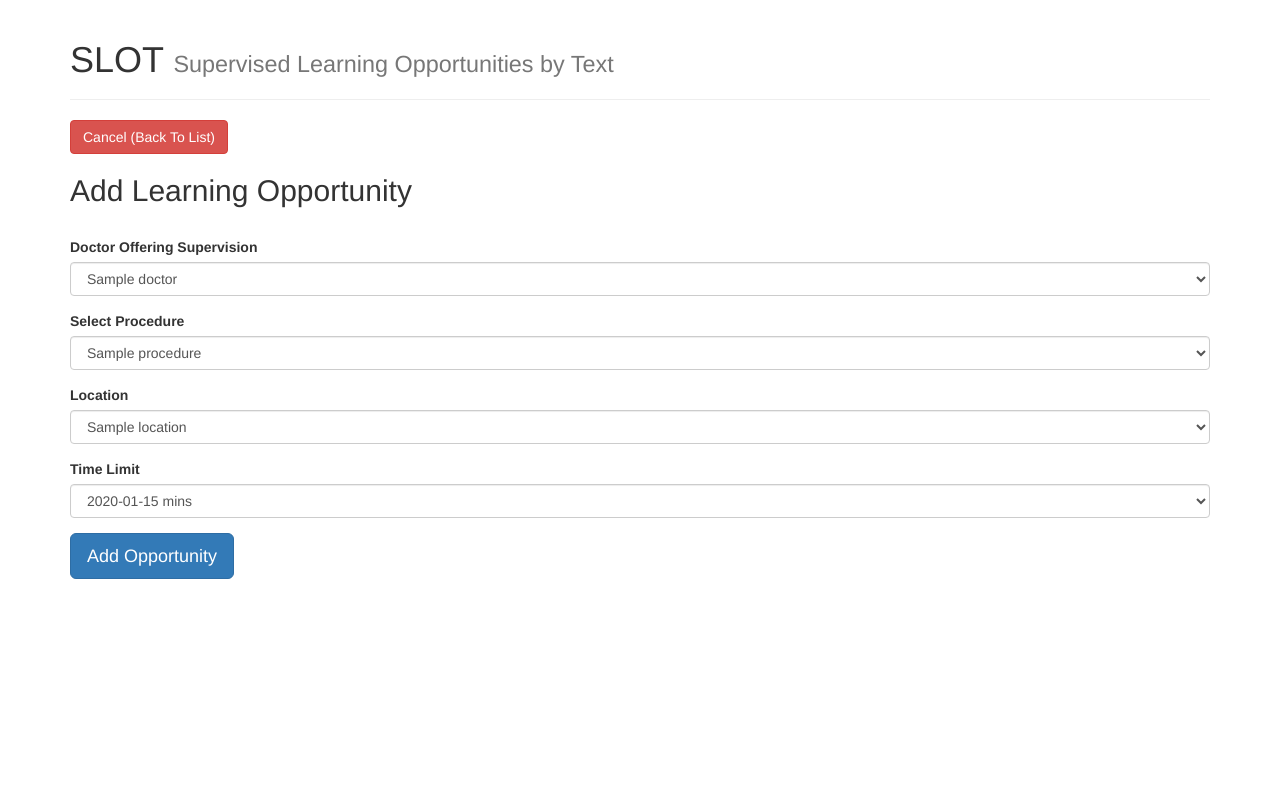
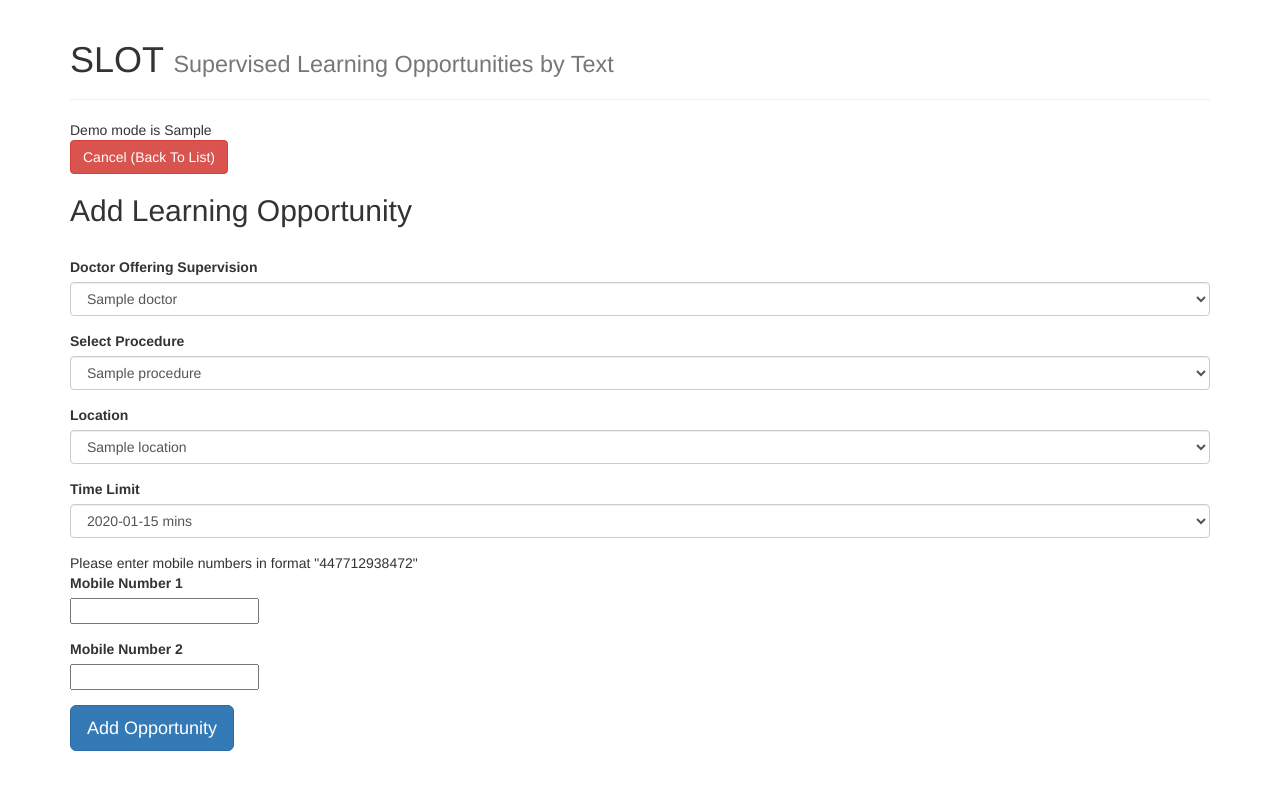
Before and after one commit to nhshd-slot/slot, a Flask app: template templates/new_procedure.html in a window 1280 px wide. Run offline with Flask 2, Linux system fonts and the light colour scheme; the template is opened without the code that fills it: most values are stand-ins (such as "Sample title", 1, 10 or a date in 2020); parts of the project's set-up code (start-up, migrations or seed data) failed here and were passed over; some libraries are stand-ins or nearby versions.

Commit message:
Fix up demo mode for deployment to heroku

```diff
--- a/app.py
+++ b/app.py
@@ -68,8 +68,10 @@ def render_new_procedure_form():
     locations = db.get_locations()
     timeframes = db.get_timeframes()
     doctors = db.get_doctors()
+    demo_mode2 = config.demo_mode
+    print(str.format("Demo mode is: {0}", demo_mode2))
     return flask.render_template('new_procedure.html', procedures = procedures, locations = locations,
-                                 timeframes = timeframes, doctors = doctors, demo_mode = config.demo_mode)
+                                 timeframes = timeframes, doctors = doctors, demo_mode = demo_mode2)
 
 
 # Endpoint for new opportunity form submission
--- a/messaging.py
+++ b/messaging.py
@@ -36,6 +36,7 @@ def remove_unique_ref(ref):
 
 def broadcast_procedure(procedure, location, duration, doctor, ref_id, demo_mobiles=None):
     message_ref = get_friendly_ref(ref_id)
+    print(str.format("Ref is {0}", ref_id))
     message = sms_generator.new_procedure_message(procedure, location, duration, doctor, message_ref)
 
     recipients = db.get_all_students()
@@ -60,14 +61,18 @@ def request_procedure(mobile, friendly_ref):
     try:
         opportunity = [d for d in list_of_opportunities if d['ref'] == int(friendly_ref)][0]
         opportunity_id = str(opportunity['id'])
+        print(str.format("Opportunity ID is {0}", opportunity_id))
 
         students = db.get_all_students()
+        print(students)
         int_mobile = int(mobile)
 
         if config.demo_mode:
+            print("Processing in demo mode so will use partially-redacted mobile number as name")
             student_name = str.format("XXXXX XXX{0}", mobile[-3:])
 
         else:
+            print("Processing in live mode")
             try:
                 student = [d for d in students if d['phone_number'] == int_mobile][0]
                 student_name = student['student']
@@ -75,7 +80,9 @@ def request_procedure(mobile, friendly_ref):
                 student_name = "Unknown Student"
 
         result = db.update_opportunity(opportunity_id, student_name)
+        print(str.format("Result of database commit was {0}", result))
         this_opportunity = db.get_opportunity(opportunity_id)
+        print(str.format("This opportunity is {0}", this_opportunity))
 
         if result is False:
             sms_twilio.send_sms(mobile, "Sorry - this learning opportunity has been taken by another student. ")
--- a/templates/new_procedure.html
+++ b/templates/new_procedure.html
@@ -4,6 +4,7 @@
 
 {% block content %}
 <div class="container">
+    Demo mode is {{ demo_mode }}
     <div class="nav-buttons">
         <a href="/" class="btn btn btn-danger" role="button">Cancel (Back To List)</a>
     </div>
@@ -42,8 +43,8 @@
                     {% endfor %}
                 </select>
             </div>
-            {% if demo_mode == True %}
-            DEMO MODE
+            {% if demo_mode %}
+            Please enter mobile numbers in format "447712938472"
             <div class="form-group">
                 <label for="mobile_number1">Mobile Number 1</label><br/>
                 <input type="text" id="mobile_number1" name="mobile_number1">
```
